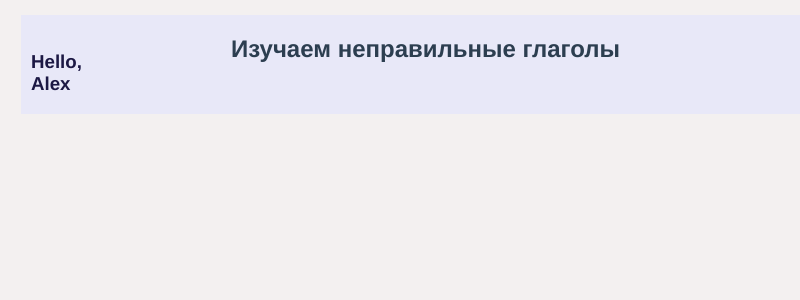
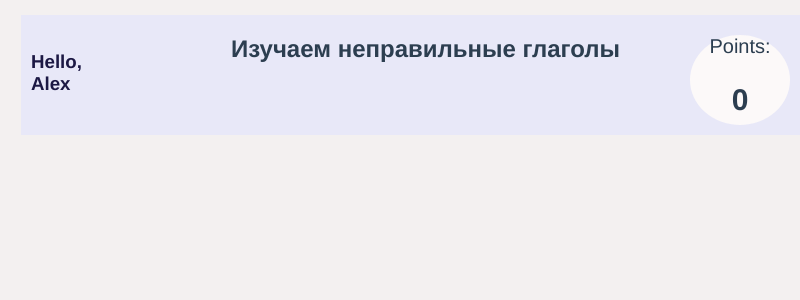
Before and after one commit to AlexMurrr/vueRouterverbs, a Vue app: page / in a window 1280 px wide. Shown: the top 300 px of the page, without its empty margins (219-1019 px from the left). Built offline with nearby package versions, Linux system fonts and the light colour scheme.

Commit message:
feat: create component numberPoint.vue to header

```diff
--- a/src/components/header.vue
+++ b/src/components/header.vue
@@ -1,6 +1,6 @@
 <script setup>
 import userHi from './userHi.vue';
-
+import numberPoints from './numberPoints.vue'
 </script>
 
 <template>
@@ -11,6 +11,9 @@ import userHi from './userHi.vue';
     <div class="hader">
       <h2>Изучаем неправильные глаголы</h2>
       <!-- <h3>Введите для глагола: {{  }}</h3> -->
+    </div>
+    <div class="point">
+      <number-points />
     </div>
   </div>
 </template>
--- /dev/null
+++ b/src/components/numberPoints.vue
@@ -0,0 +1,45 @@
+<script setup>
+
+</script>
+
+<template>
+  <div class="point">
+    <div class="amount">
+      Points:
+      <h2>
+      0
+      </h2>
+    </div>
+  </div>
+</template>
+
+<style scoped>
+.point {
+  background-color: rgb(252, 249, 249);
+  border: 3px solid rgb(31, 30, 30);
+  font-size: 20px;
+  width: 22px;
+  height: 22px;
+  border-radius: 50%;
+  width: 100px;
+  height: 90px;
+  border: 5px;
+  margin: 10px;
+  display: flex;
+}
+.amount {
+  margin: auto;
+}
+.h1 {
+  margin: 6px;
+  color: #9e9393;
+  font-size: 30px;
+}
+
+.red {
+  color: #eb6666;
+}
+.green {
+  color: #5ce076;
+}
+</style>
```
